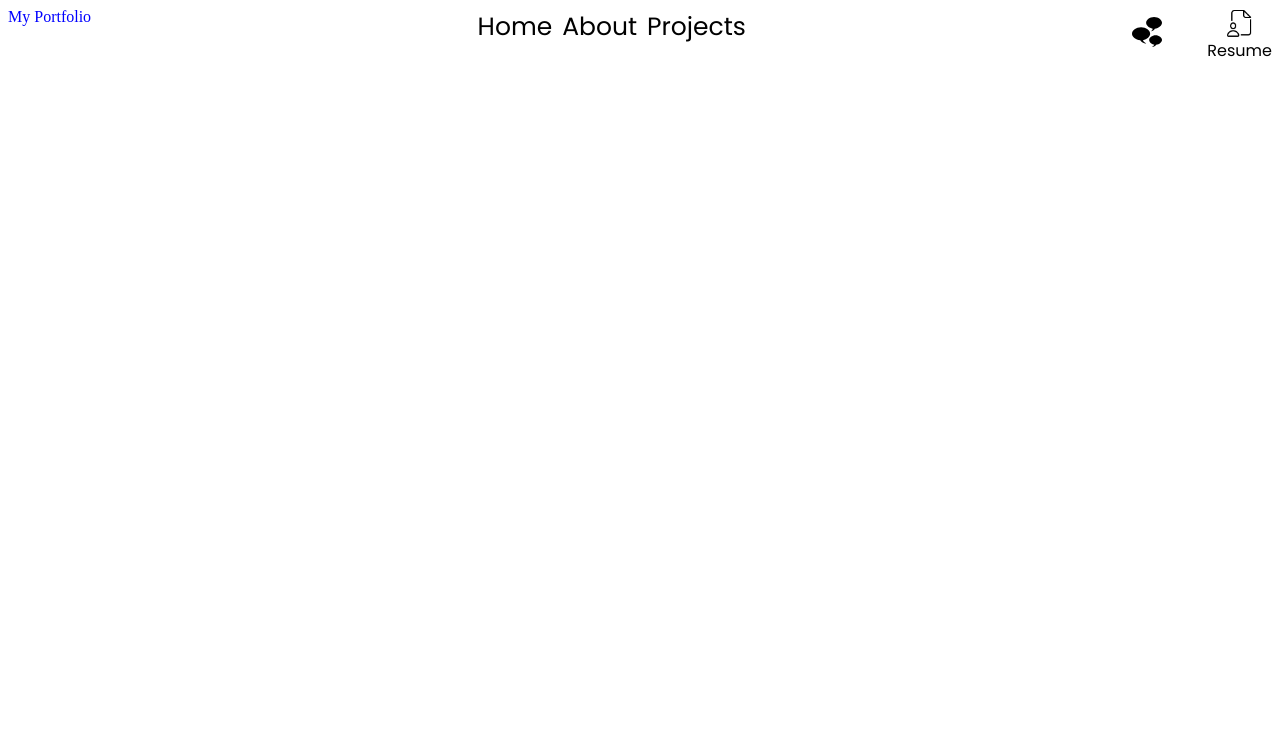
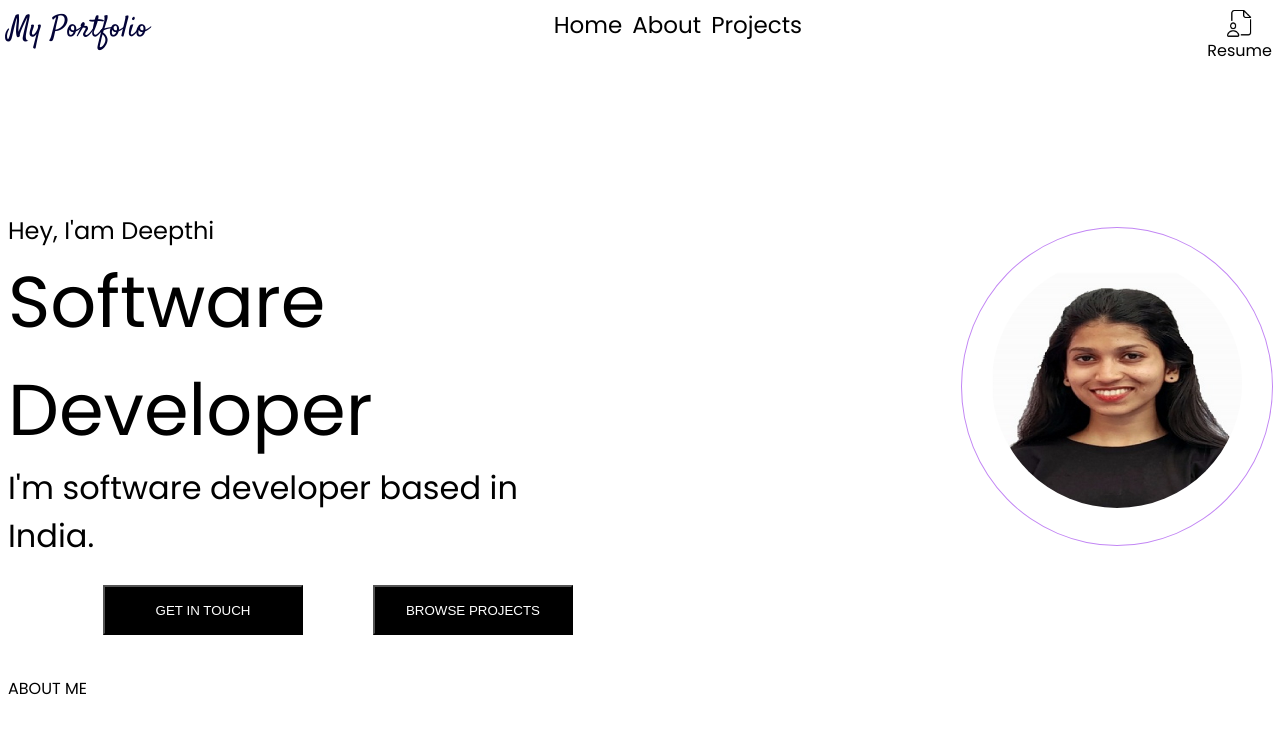
Before and after one commit to Deepthii27/Deepthi, a plain HTML site: page index.html in a window 1280 px wide. Drawn offline with Linux system fonts and the light colour scheme; a web font is replaced by a local one.

Commit message:
Minor changes

```diff
--- a/index.html
+++ b/index.html
@@ -1,37 +1,65 @@
 <!DOCTYPE html>
 <html lang="en">
   <head>
-    <meta charset="UTF-8">
-    <meta name="viewport" content="width=device-width, initial-scale=1.0">
+    <meta charset="UTF-8" />
+    <meta name="viewport" content="width=device-width, initial-scale=1.0" />
     <title>Deepthi</title>
-    <link rel="stylesheet" href="styles.css">
-    <link rel="preconnect" href="https://fonts.googleapis.com">
-    <link rel="preconnect" href="https://fonts.gstatic.com" crossorigin>
-    <link href="https://fonts.googleapis.com/css2?family=Poppins&display=swap" rel="stylesheet">
-    <link href="https://fonts.googleapis.com/css2?family=Kalnia+Glaze:wght@500&display=swap" rel="stylesheet">
-
+    <link rel="stylesheet" href="styles.css" />
+    <link rel="preconnect" href="https://fonts.googleapis.com" />
+    <link rel="preconnect" href="https://fonts.gstatic.com" crossorigin />
+    <link
+      href="https://fonts.googleapis.com/css2?family=Poppins&display=swap"
+      rel="stylesheet"
+    />
+    <link
+      href="https://fonts.googleapis.com/css2?family=Kalnia+Glaze:wght@500&display=swap"
+      rel="stylesheet"
+    />
+    <link
+      href="https://fonts.googleapis.com/css2?family=Satisfy&display=swap"
+      rel="stylesheet"
+    />
   </head>
   <body>
-   <header >
-
+    <header>
       <span class="mp">My Portfolio</span>
-   <nav >
+      <nav>
         <a href="#">Home</a>
         <a href="#">About</a>
         <a href="#">Projects</a>
       </nav>
 
       <div class="getintouch">
-    <a href="#"><img src="Images/getintouch.svg" height="30px" width="30px" alt=""></a>
-    <a class="resume" href="#"><img src="Images/resume.png" height="30px" width="30px" alt="">Resume</a>
+        <a class="resume" href="#"
+          ><img
+            src="Images/resume.png"
+            height="30px"
+            width="30px"
+            alt=""
+          />Resume</a
+        >
+      </div>
+    </header>
+
+    <div class="aboutmain">
+      <div class="about">
+        <div class="hey">Hey, I'am Deepthi</div>
+        <div class="software">Software Developer</div>
+        <div class="lines">I'm software developer based in India.</div>
+        <a href="#"></a>
       </div>
 
-</header>
-
-<div class="home">
-
+      <div class="profilepic">
+        <img src="Images/Deepthi (1).jpg" alt="" />
+      </div>
+    </div>
+    <div class="buttons">
+      <a href="#"><button class="git">Get In Touch</button></a>
+      <a href="#"><button class="bp">Browse Projects</button></a>
     </div>
 
-
+    <div>
+      <p>ABOUT ME</p>
+    </div>
   </body>
 </html>
--- a/styles.css
+++ b/styles.css
@@ -1,57 +1,158 @@
-html{
+html {
   font-family: "Poppins", sans-serif;
   font-weight: 400;
   font-style: normal;
 }
-header
-{
+/* body {
+  background-color: red;
+} */
+header {
   display: flex;
   width: 100%;
   justify-content: space-between;
-
-
 }
-nav{
+nav {
   display: flex;
   gap: 10px;
 }
-.getintouch
-{
+.getintouch {
   display: flex;
   justify-content: center;
   align-items: center;
   gap: 45px;
 }
-.resume
-{
+.resume {
   display: flex;
   justify-content: center;
   align-items: center;
   flex-direction: column;
-
 }
- a{
+a {
   text-decoration: none;
   color: #000;
+}
+a:hover {
+  color: rgb(137, 75, 195);
+}
+nav a {
+  font-size: 23px;
+  align-items: center;
+}
+.mp {
+  font-family: "Satisfy", cursive;
+  font-weight: 400;
+  font-style: normal;
+  font-size: 30px;
+  font-optical-sizing: auto;
+  color: rgb(3, 3, 55);
+  font-variation-settings: "wdth" 100;
+}
+.about {
+  /* display: flex;
+  justify-content: center;
+  align-items: center; */
 
+  overflow: hidden;
+}
+.profilepic {
+  outline: 1px solid rgb(194, 134, 244);
+  padding: 30px;
+  border-radius: 100%;
+}
 
+.profilepic img {
+  height: 250px;
+  width: 250px;
+  border-radius: 100%;
+}
+.aboutmain {
+  display: flex;
+  justify-content: center;
+  align-items: center;
+  gap: 400px;
+  padding-top: 150px;
+}
+.hey {
+  align-self: unset;
+  flex: none;
+  height: min-content;
+  width: 100%;
+  font-family: Poppins;
+  font-size: 24px;
+}
+.software {
+  font-family: Poppins;
+  font-size: 72px;
+  font-weight: 250px;
+}
 
+.lines {
+  font-family: Poppins;
+  font-size: 32px;
 }
-a:hover
-{
-    color: rgb(137, 75, 195);
+.buttons {
+  display: flex;
+  justify-content: flex-start;
+  align-items: start;
+  padding-left: 70px;
+  gap: 20px;
+}
+.git {
+  padding: 8px 20px;
+  background-color: #000;
+  width: 200px;
+  height: 50px;
+  color: #fff;
+  font-family: 700;
+  border-radius: 0;
+  text-transform: uppercase;
+  margin: 25px;
+  overflow: hidden;
+  position: relative;
+}
+.git::before {
+  content: "";
+  top: 0;
+  left: 0;
+  height: 100%;
+  width: 100%;
+  background: linear-gradient(120deg, transparent, #120339, transparent);
+  transform: translateX(-100%);
+  transition: 0.6s;
+  position: absolute;
+}
+.git:hover {
+  background: transparent;
+  box-shadow: 0 0 20px 5px #000;
+  color: #000;
+}
 
+.bp {
+  padding: 8px 20px;
+  background-color: #000;
+  width: 200px;
+  height: 50px;
+  color: #fff;
+  font-family: 700;
+  border-radius: 0;
+  text-transform: uppercase;
+  margin: 25px;
+  overflow: hidden;
+  position: relative;
 }
-nav a{
-    font-size: 25px;
-
+.bp::before {
+  content: "";
+  top: 0;
+  left: 0;
+  height: 100%;
+  width: 100%;
+  background: linear-gradient(120deg, transparent, #120339, transparent);
+  transform: translateX(-100%);
+  transition: 0.6s;
+  position: absolute;
 }
-.mp
-{
-    font-family: "Kalnia Glaze", serif;
-    font-optical-sizing: auto;
-    font-weight: 500;
-    color: blue;
-    font-style: normal;
-    font-variation-settings:
-      "wdth" 100;}
+.bp:hover {
+  background: transparent;
+  box-shadow: 0 0 20px 5px #000;
+  color: #000;
+}
```
Also changed, not shown: Images/Deepthi (1).jpg (added), Images/Deepthi.jpg (added). Lines whose indentation alone changed are shown as unchanged.
